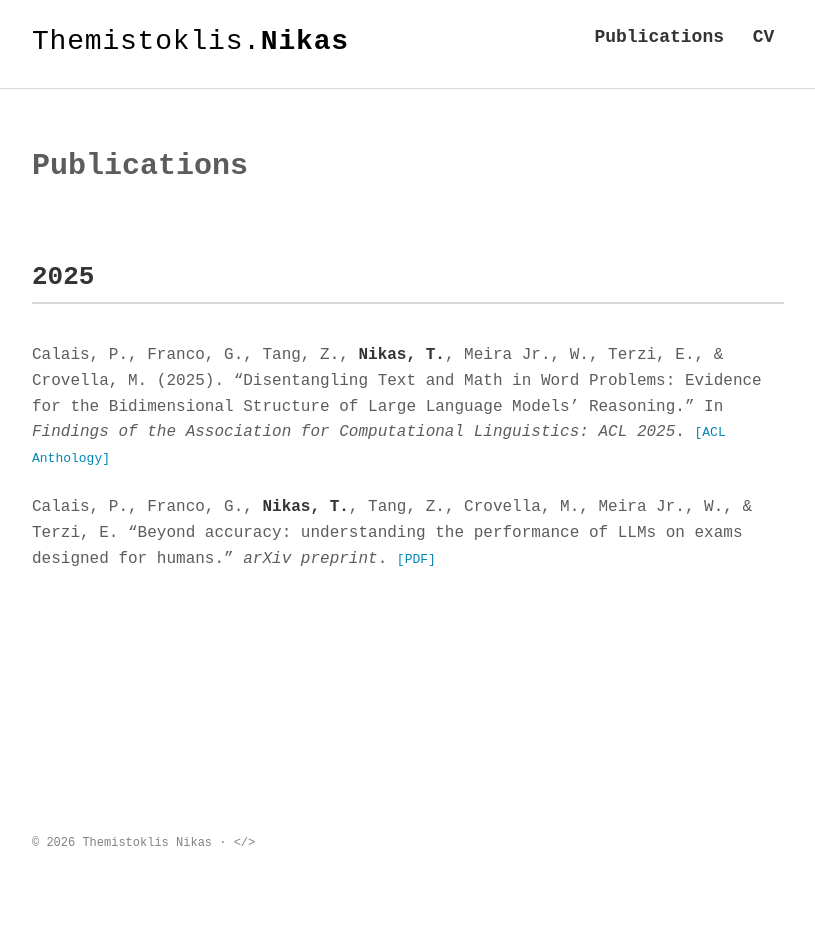
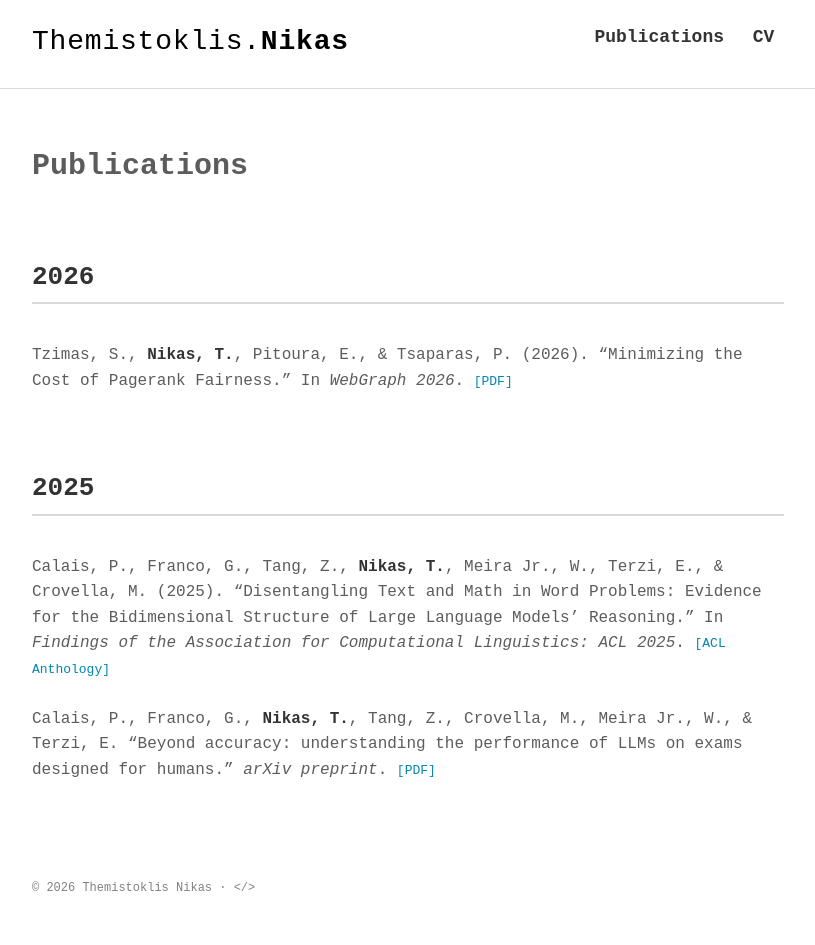
Before and after one commit to tnikas/tnikas.github.io, a Jekyll site: the page built from publications.md, in a window 1280 px wide. Shown: the whole page, without its empty margins (232-1047 px from the left). Built offline with Jekyll 4.4.1, drawn with Linux system fonts in a browser that asks for light colours; some web fonts are replaced; before the commit the page ends 900 px from its top, so only the background shows below that.

Commit message:
Add publication for "Minimizing the Cost of PageRank Fairness" in 2026 section

```diff
--- a/publications.md
+++ b/publications.md
@@ -3,6 +3,11 @@ layout: page
 title: Publications
 permalink: /publications/
 ---
+
+## 2026
+
+Tzimas, S., **Nikas, T.**, Pitoura, E., & Tsaparas, P. (2026). "Minimizing the Cost of Pagerank Fairness." In *WebGraph 2026*.
+[[PDF]](https://www.cs.uoi.gr/~tsap/publications/webgraph2026.pdf)
 
 ## 2025
 
```
